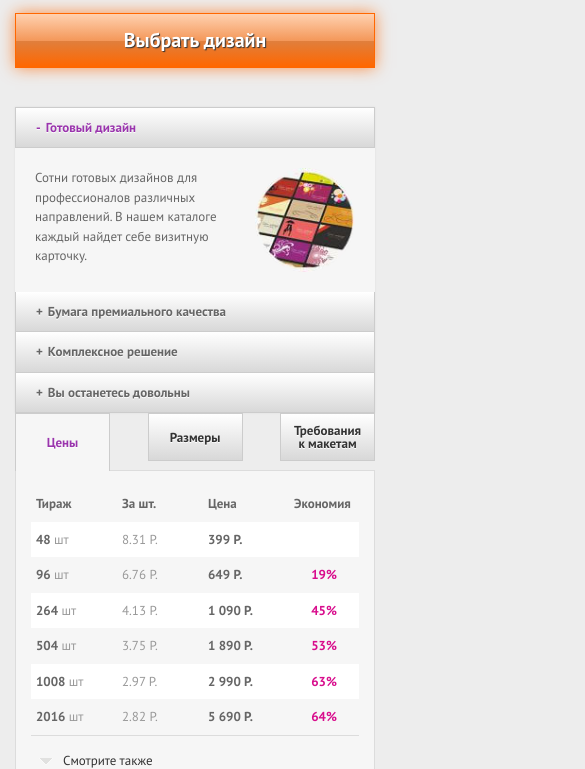
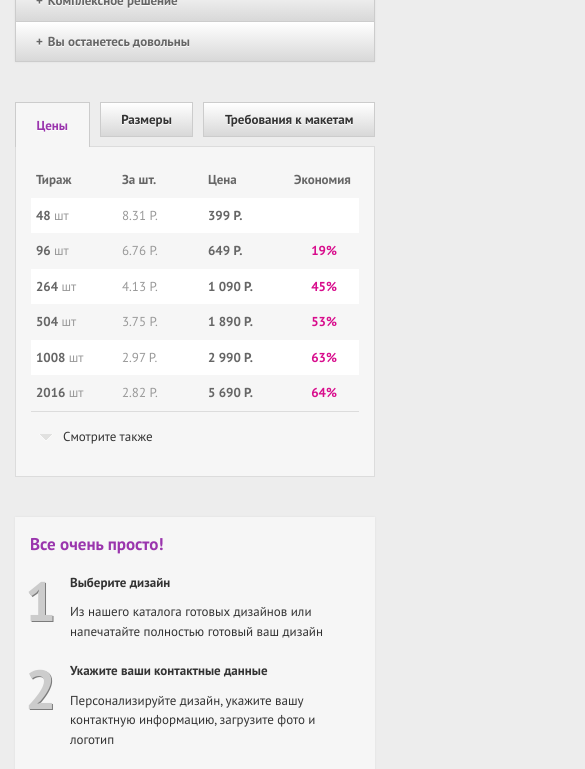
Before and after one commit to DmitryUrsa/viziten, a website: page app/cards-single.html in a window 390 px wide. Shown: the part 1231-2000 px from the top of the page, 585 px wide, since content can reach past the window. Drawn offline with Linux system fonts and the light colour scheme; a web font is replaced by a local one.

Commit message:
Адаптивные страницы товара

```diff
--- a/app/cards-single.html
+++ b/app/cards-single.html
@@ -82,9 +82,9 @@
 
 	<main class="spacing-bottom">
 
-		<section class="spacing-bottom container">
+		<section class="spacing-bottom container section-presentation">
 			<div class="row">
-				<div class="col-5 offset-1">
+				<div class="col-xl-5 col-md-6 offset-xl-1 order-xl-0 order-md-0 order-1">
 					<div class="big-title purple-text">
 						Ваши новые визитки! <strong>от <b>399</b> рублей</strong>
 					</div>
@@ -95,13 +95,13 @@
 						<li>ваши новые визитки готовы!</li>
 					</ul>
 				</div>
-				<div class="col-5 head-inset">
+				<div class="col-xl-5 col-md-6 order-xl-1 order-md-1 order-0 head-inset">
 					<img src="img/il_5.jpg" alt="">
 				</div>
 			</div>
 		</section>
 
-		<section class="spacing-bottom container">
+		<section class="spacing-bottom container section-presentation-buttons">
 			<h1 class="purple-header text-center">Визитки для бизнеса</h1>
 			<div class="row">
 				<div class="col-md-6 text-center">
@@ -115,9 +115,9 @@
 			</div>
 		</section>
 
-		<section class="spacing-bottom container">
+		<section class="spacing-bottom container section-presentation-chara">
 			<div class="row">
-				<div class="col-md-4">
+				<div class="col-xl-4 col-md-6">
 					<div class="white-wrap accordeon">
 						<div class="accordeon__panel">
 							<div class="accordeon__header active">Готовый дизайн</div>
@@ -157,7 +157,7 @@
 						</div>
 					</div>
 				</div>
-				<div class="col-md-4">
+				<div class="col-xl-4 col-md-6">
 					<div class="">
 						<div class="tabs-outer">
 							<div class="tabs-header">
@@ -270,7 +270,7 @@
 						</div>
 					</div>
 				</div>
-				<div class="col-md-4">
+				<div class="col-xl-4">
 					<div class="grey-wrap">
 						<div class="purple-header purple-header_medium">Все очень просто!</div>
 						<ol class="three-steps">
--- a/app/scss/_media.scss
+++ b/app/scss/_media.scss
@@ -2,7 +2,13 @@
 
 
 /*==========  Desktop First  ==========*/
-
+@media (max-width: 1160px) {
+	.head-inset {
+		img {
+			max-width: 100%;
+		}
+	}
+}
 // ≥1220px
 @include media-breakpoint-down(lg) {
 	.reviews-table__item {
@@ -11,11 +17,17 @@
 	.menu {
 		font-size: 17px;
 	}
+	.section-presentation-chara {
+		.col-xl-4 {
+			margin-bottom: 40px;
+		}
+	}
 
 }
 
 // ≥985px
 @include media-breakpoint-down(md) {
+
 	.promo {
 		&__slide {
 			height: auto;
@@ -106,6 +118,22 @@
 
 // ≥768px
 @include media-breakpoint-down(sm) {
+	.tabs-header__item {
+		max-width: 100%;
+		margin-right: 10px;
+		&:last-child {
+			margin-right: 0;
+		}
+	}
+	.section-presentation {
+		text-align: center;
+		.check-list {
+			margin-right: auto;
+			margin-left: auto;
+			max-width: max-content;
+			text-align: left;
+		}
+	}
 	.footer-social {
 		margin-bottom: 20px;
 	}
@@ -187,6 +215,12 @@
 
 // ≥576px
 @include media-breakpoint-down(xs) {
+
+	.section-presentation-buttons {
+		.button {
+			margin-bottom: 20px;
+		}
+	}
 	.promo-features {
 		&__item {
 			max-width: 100%;
@@ -208,12 +242,10 @@
 		padding-right: -20px;
 		padding-left: -20px;
 	}
-	.promo {
-		&__title {
-			font-size: 30px;
-			b {
-				font-size: 38px;
-			}
+	.big-title {
+		font-size: 30px;
+		b {
+			font-size: 38px;
 		}
 	}
 	input[type=submit] {
```
Also changed, not shown: app/css/main.min.css.
